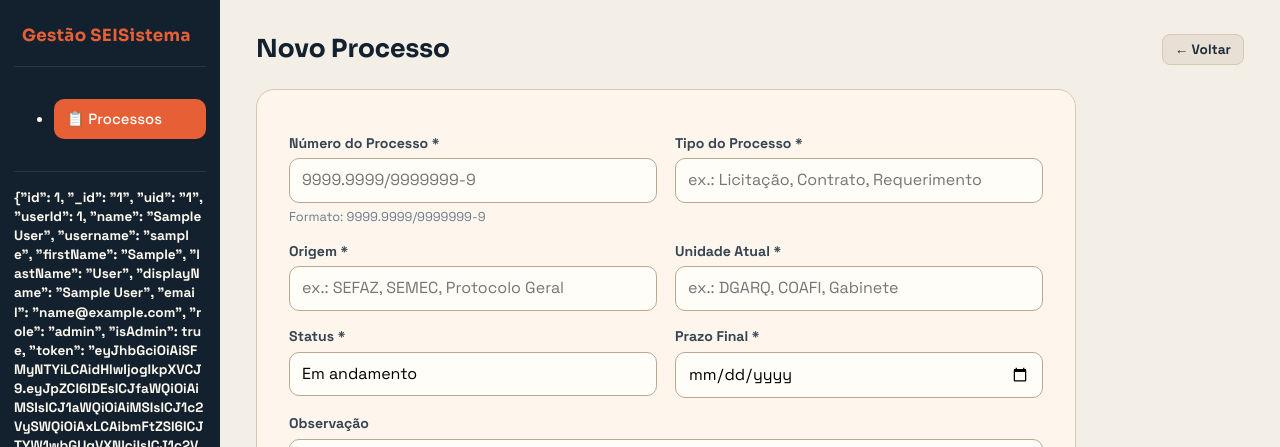
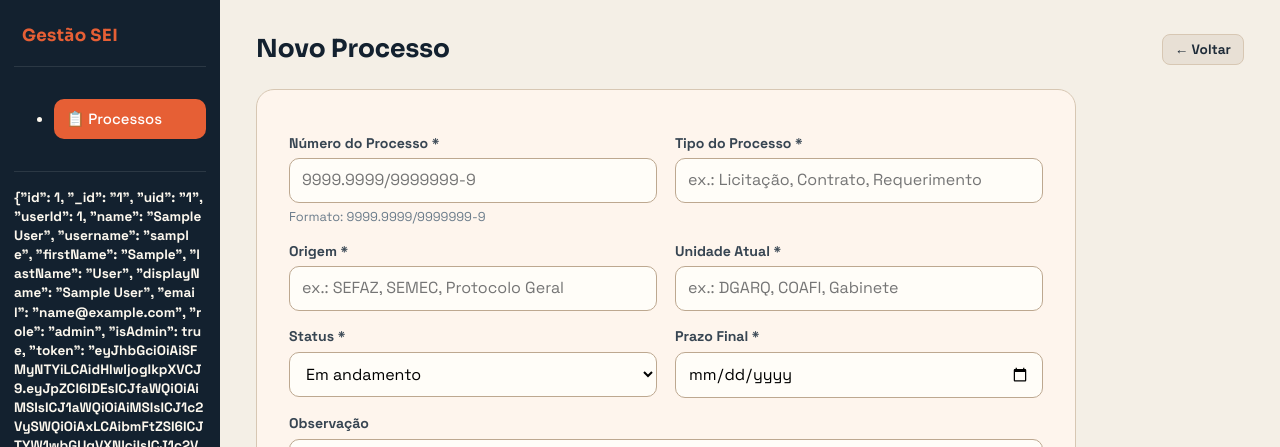
Before and after one commit to GestaoSEI/gestao-sei-frontend, a React (Vite) app: page /processos/novo in a window 1280 px wide. Shown: the top 447 px of the page. Built offline with nearby package versions, Linux system fonts and the light colour scheme; sample sign-in values are in the browser's storage.

Commit message:
feat: melhorias de UX no dashboard e formulario de processo
- DashboardPage: badges verde para Respondido, Concluido e Encerrado
- ProcessoFormPage: campo Status convertido de input+datalist para select
- Layout: corrigir titulo da sidebar (remover 'Sistema' duplicado)

```diff
--- a/src/components/Layout.tsx
+++ b/src/components/Layout.tsx
@@ -65,8 +65,7 @@ export default function Layout() {
     <div className="app-shell">
       <nav className="sidebar">
         <div className="sidebar-brand">
-          <span className="sidebar-eyebrow">Gestão SEI</span>
-          <span className="sidebar-title">Sistema</span>
+          <span className="sidebar-title">Gestão SEI</span>
         </div>
 
         <ul className="sidebar-nav">
--- a/src/pages/DashboardPage.tsx
+++ b/src/pages/DashboardPage.tsx
@@ -1,6 +1,7 @@
 import { useState, useEffect, useCallback, useRef } from 'react'
 import type { ChangeEvent } from 'react'
 import { useNavigate } from 'react-router-dom'
+import { useAuth } from '../App'
 import {
   getProcessos,
   searchProcessos,
@@ -10,7 +11,7 @@ import {
 } from '../api'
 import type { Processo } from '../types'
 
-const STATUS_FILTROS = ['Em andamento', 'Respondido', 'Concluído', 'Arquivado', 'Expirado']
+const STATUS_FILTROS = ['Em andamento', 'Respondido', 'Concluído', 'Encerrado', 'Expirado']
 
 function formatDate(iso: string): string {
   if (!iso) return '—'
@@ -21,13 +22,14 @@ function formatDate(iso: string): string {
 function statusClass(status: string): string {
   const s = status?.toLowerCase() ?? ''
   if (s === 'expirado') return 'badge badge-expirado'
-  if (s === 'concluído' || s === 'arquivado') return 'badge badge-ok'
-  if (s === 'respondido') return 'badge badge-warn'
+  if (s === 'concluído' || s === 'encerrado' || s === 'respondido') return 'badge badge-ok'
   return 'badge badge-default'
 }
 
 export default function DashboardPage() {
   const navigate = useNavigate()
+  const { auth } = useAuth()
+  const isAdmin = auth?.role === 'ADMIN'
   const [processos, setProcessos] = useState<Processo[]>([])
   const [loading, setLoading] = useState(true)
   const [error, setError] = useState('')
@@ -235,6 +237,7 @@ export default function DashboardPage() {
                     >
                       Histórico
                     </button>
+                    {isAdmin && (
                       <button
                         className="btn btn-danger btn-sm"
                         disabled={deletingId === p.id}
@@ -242,6 +245,7 @@ export default function DashboardPage() {
                       >
                         {deletingId === p.id ? '...' : 'Excluir'}
                       </button>
+                    )}
                   </td>
                 </tr>
               ))}
--- a/src/pages/ProcessoFormPage.tsx
+++ b/src/pages/ProcessoFormPage.tsx
@@ -5,7 +5,7 @@ import { createProcesso, updateProcesso } from '../api'
 import type { Processo } from '../types'
 
 const NUMERO_PATTERN = /^\d{4}\.\d{4}\/\d{7}-\d{1}$/
-const STATUS_SUGESTOES = ['Em andamento', 'Respondido', 'Concluído', 'Arquivado', 'Expirado']
+const STATUS_SUGESTOES = ['Em andamento', 'Respondido', 'Concluído', 'Encerrado', 'Expirado']
 
 type FormData = {
   numeroProcesso: string
@@ -193,20 +193,17 @@ export default function ProcessoFormPage() {
           <div className="form-row">
             <div className="form-group">
               <label htmlFor="status">Status *</label>
-              <input
+              <select
                 id="status"
                 name="status"
-                list="status-options"
                 value={form.status}
                 onChange={handleChange}
-                placeholder="Selecione ou digite"
                 className={errors.status ? 'input-error' : ''}
-              />
-              <datalist id="status-options">
+              >
                 {STATUS_SUGESTOES.map((s) => (
-                  <option key={s} value={s} />
+                  <option key={s} value={s}>{s}</option>
                 ))}
-              </datalist>
+              </select>
               {errors.status && <span className="field-error">{errors.status}</span>}
             </div>
             <div className="form-group">
```
Lines whose indentation alone changed are shown as unchanged.
